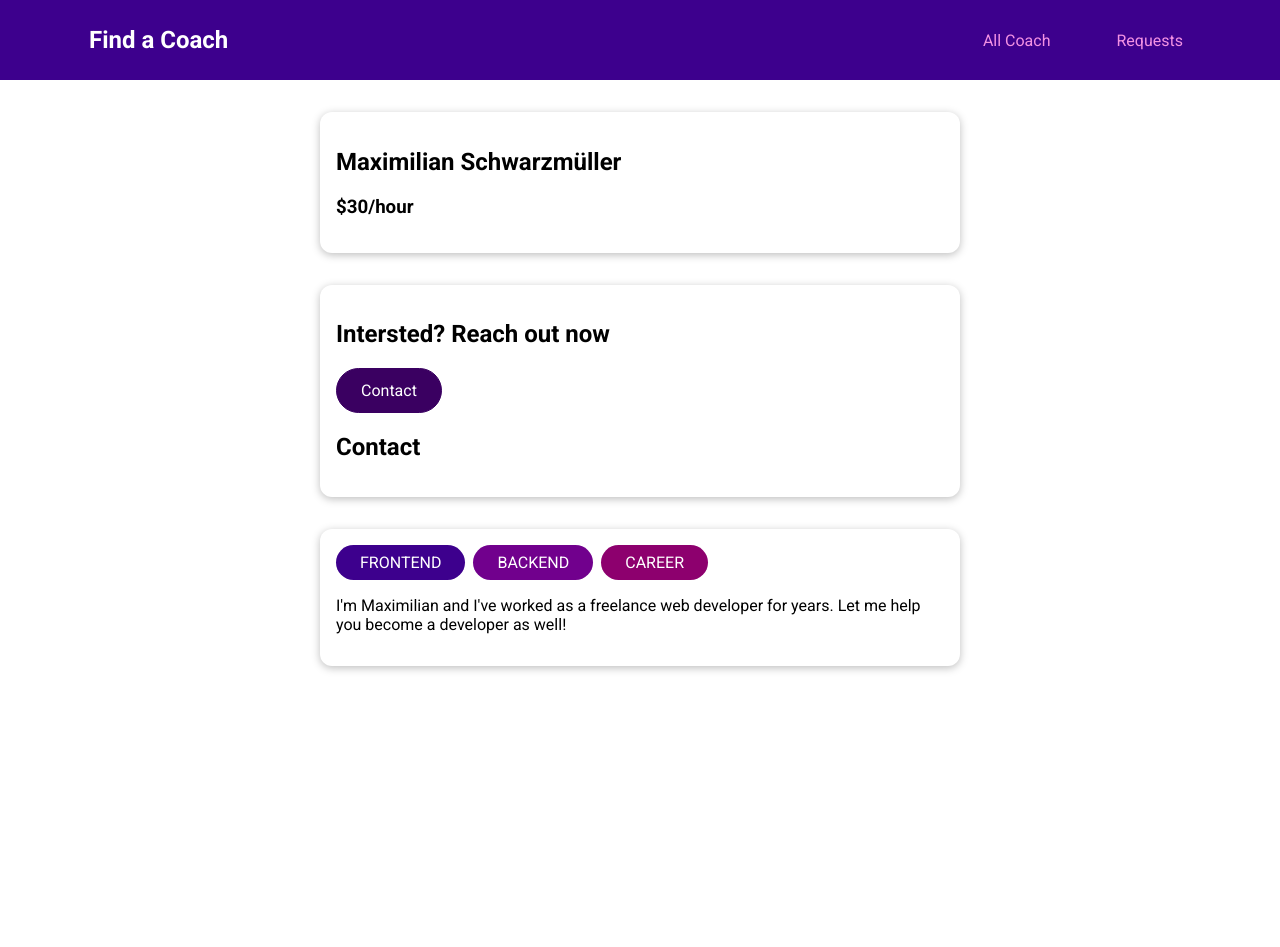
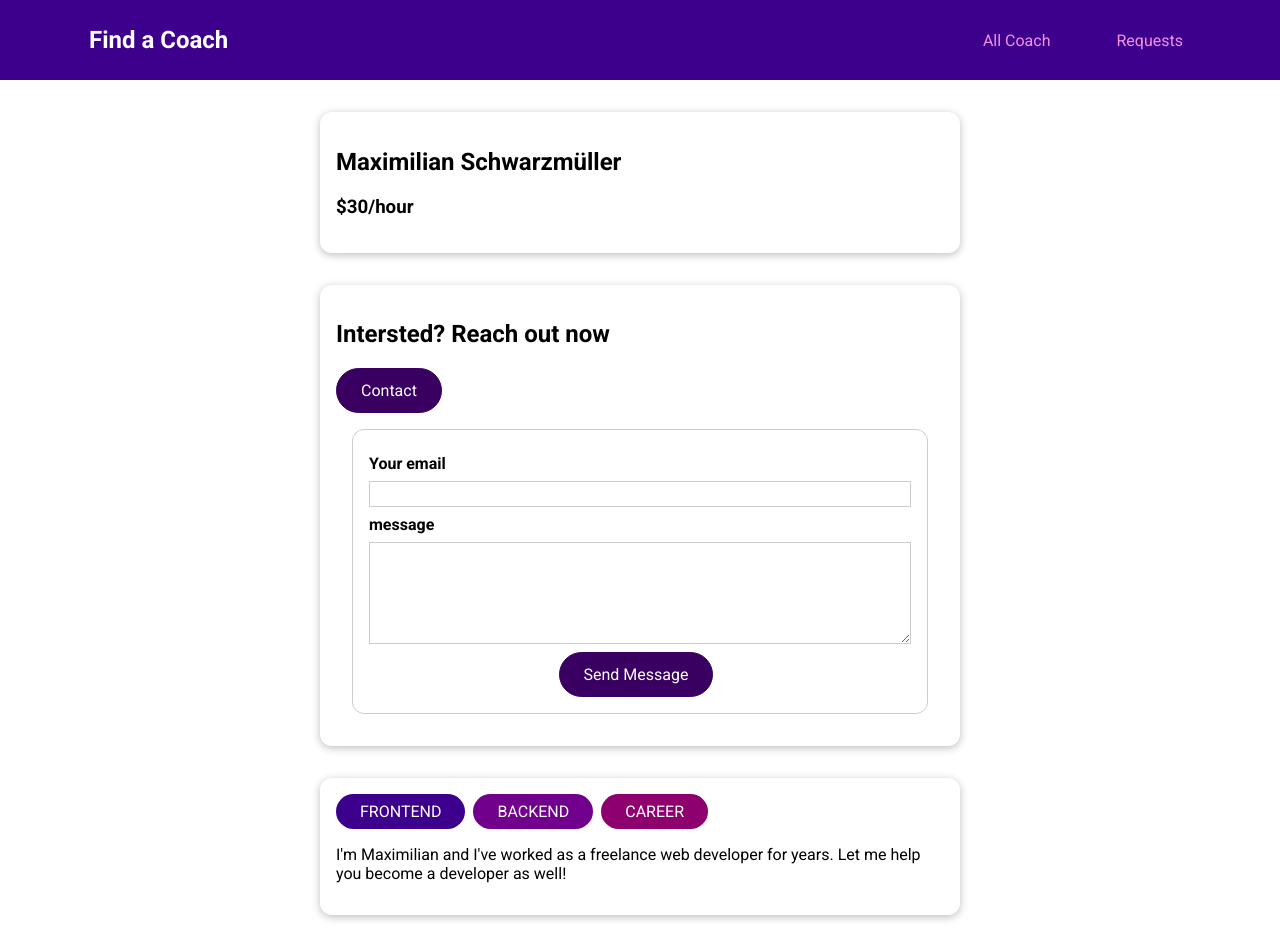
Before and after one commit to fapjsc/findCoach, a Vue app: page /coaches/c1/contact in a window 1280 px wide. Before the commit the page ends 800 px from the top, so only its background shows below. Built offline with nearby package versions, Linux system fonts and the light colour scheme.

Commit message:
before backend server

```diff
--- /dev/null
+++ b/src/components/requests/RequestItem.vue
@@ -0,0 +1,44 @@
+<template>
+  <li>
+    <div>
+      <a :href="emailLink">{{ email }}</a>
+    </div>
+    <p>{{ message }}</p>
+  </li>
+</template>
+
+<script>
+export default {
+  props: ['email', 'message'],
+  computed: {
+    emailLink() {
+      return `mailto:${this.email}`;
+    },
+  },
+};
+</script>
+
+
+
+<style scoped>
+li {
+  margin: 1rem 0;
+  border: 1px solid #ccc;
+  padding: 1rem;
+}
+
+a {
+  color: #3d008d;
+  text-decoration: none;
+  font-weight: bold;
+}
+
+a:hover,
+a:active {
+  color: #8d007a;
+}
+
+p {
+  margin: 0.5rem 0 0 0;
+}
+</style>
--- a/src/pages/requests/ContactCoach.vue
+++ b/src/pages/requests/ContactCoach.vue
@@ -1,5 +1,101 @@
 <template>
-  <div>
-    <h1>Contact</h1>
-  </div>
+  <form @submit.prevent="formSubmit">
+    <div class="form-control">
+      <label for="email">Your email</label>
+      <input type="email" id="email" v-model.trim="email" />
+    </div>
+
+    <div class="form-control">
+      <label for="message">message</label>
+      <textarea id="message" rows="5" v-model.trim="message"></textarea>
+    </div>
+
+    <div class="actions">
+      <base-button>Send Message</base-button>
+    </div>
+
+    <p v-if="!formIsValid" class="errors">
+      請輸入正確的emal或是message不得爲空
+    </p>
+  </form>
 </template>
+
+<script>
+export default {
+  data() {
+    return {
+      email: '',
+      message: '',
+      formIsValid: true,
+    };
+  },
+
+  methods: {
+    formSubmit() {
+      this.formIsValid = true;
+
+      if (
+        this.email === '' ||
+        !this.email.includes('@') ||
+        this.message === ''
+      ) {
+        this.formIsValid = false;
+        return;
+      }
+
+      this.$store.dispatch('requests/contactCoach', {
+        email: this.email,
+        message: this.message,
+        coachId: this.$route.params.id,
+      });
+
+      this.$router.replace('/coaches');
+    },
+  },
+};
+</script>
+
+
+<style scoped>
+form {
+  margin: 1rem;
+  border: 1px solid #ccc;
+  border-radius: 12px;
+  padding: 1rem;
+}
+
+.form-control {
+  margin: 0.5rem 0;
+}
+
+label {
+  font-weight: bold;
+  margin-bottom: 0.5rem;
+  display: block;
+}
+
+input,
+textarea {
+  display: block;
+  width: 100%;
+  font: inherit;
+  border: 1px solid #ccc;
+  padding: 0.15rem;
+}
+
+input:focus,
+textarea:focus {
+  border-color: #3d008d;
+  background-color: #faf6ff;
+  outline: none;
+}
+
+.errors {
+  font-weight: bold;
+  color: red;
+}
+
+.actions {
+  text-align: center;
+}
+</style>
--- a/src/pages/requests/RequestReceive.vue
+++ b/src/pages/requests/RequestReceive.vue
@@ -1,3 +1,55 @@
 <template>
-  <div>request receive</div>
+  <section>
+    <base-card>
+      <header>
+        <h2>Requests Recived</h2>
+      </header>
+      <ul v-if="hasRequests">
+        <RequestItem
+          v-for="req in receivedRequests"
+          :key="req.id"
+          :email="req.userEmail"
+          :message="req.message"
+        />
+      </ul>
+      <h3 v-else>You haven't received any requests yet!</h3>
+    </base-card>
+  </section>
 </template>
+
+<script>
+import RequestItem from '@/components/requests/RequestItem';
+
+export default {
+  components: {
+    RequestItem,
+  },
+  computed: {
+    receivedRequests() {
+      return this.$store.getters['requests/requests'];
+    },
+
+    hasRequests() {
+      return this.$store.getters['requests/hasRequests'];
+    },
+  },
+};
+</script>
+
+
+<style scoped>
+header {
+  text-align: center;
+}
+
+ul {
+  list-style: none;
+  margin: 2rem auto;
+  padding: 0;
+  max-width: 30rem;
+}
+
+h3 {
+  text-align: center;
+}
+</style>
--- a/src/store/index.js
+++ b/src/store/index.js
@@ -1,9 +1,11 @@
 import { createStore } from 'vuex';
 import coachModule from './modules/coaches/index';
+import requestsModule from './modules/requests/index';
 
 const store = createStore({
   modules: {
-    coaches: coachModule
+    coaches: coachModule,
+    requests: requestsModule
   },
   state() {
     return {
--- /dev/null
+++ b/src/store/modules/requests/actions.js
@@ -0,0 +1,12 @@
+export default {
+  contactCoach(context, payload) {
+    const newRequest = {
+      id: new Date().toISOString(),
+      coachId: payload.coachId,
+      userEmail: payload.email,
+      message: payload.message
+    };
+
+    context.commit('addRequest', newRequest);
+  }
+};
--- /dev/null
+++ b/src/store/modules/requests/getters.js
@@ -0,0 +1,9 @@
+export default {
+  requests(state, _, _2, rootGetters) {
+    const coachId = rootGetters.userId;
+    return state.requests.filter(req => req.coachId === coachId);
+  },
+  hasRequests(_, getters) {
+    return getters.requests && getters.requests.length > 0;
+  }
+};
--- /dev/null
+++ b/src/store/modules/requests/index.js
@@ -0,0 +1,15 @@
+import mutations from './mutations';
+import getters from './getters';
+import actions from './actions';
+
+export default {
+  namespaced: true,
+  state() {
+    return {
+      requests: []
+    };
+  },
+  getters,
+  actions,
+  mutations
+};
--- /dev/null
+++ b/src/store/modules/requests/mutations.js
@@ -0,0 +1,5 @@
+export default {
+  addRequest(state, payload) {
+    state.requests.push(payload);
+  }
+};
```
